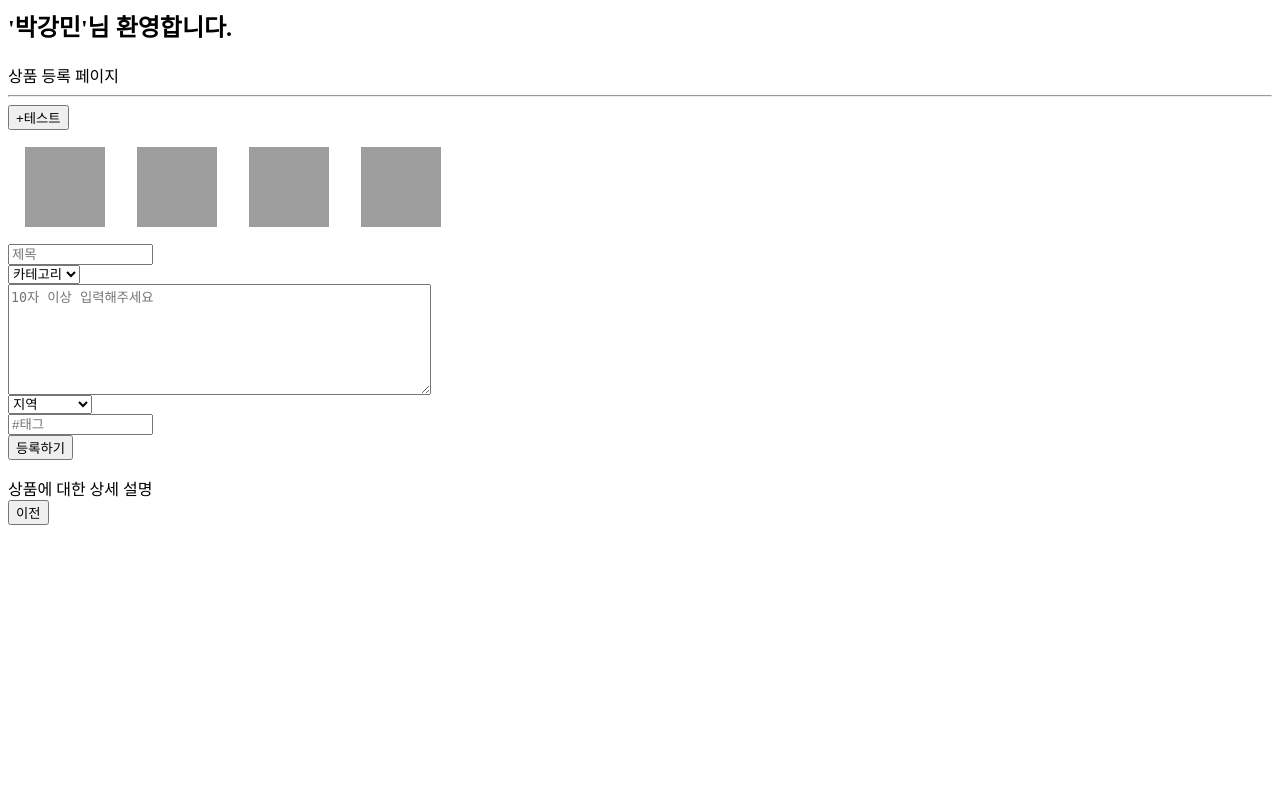
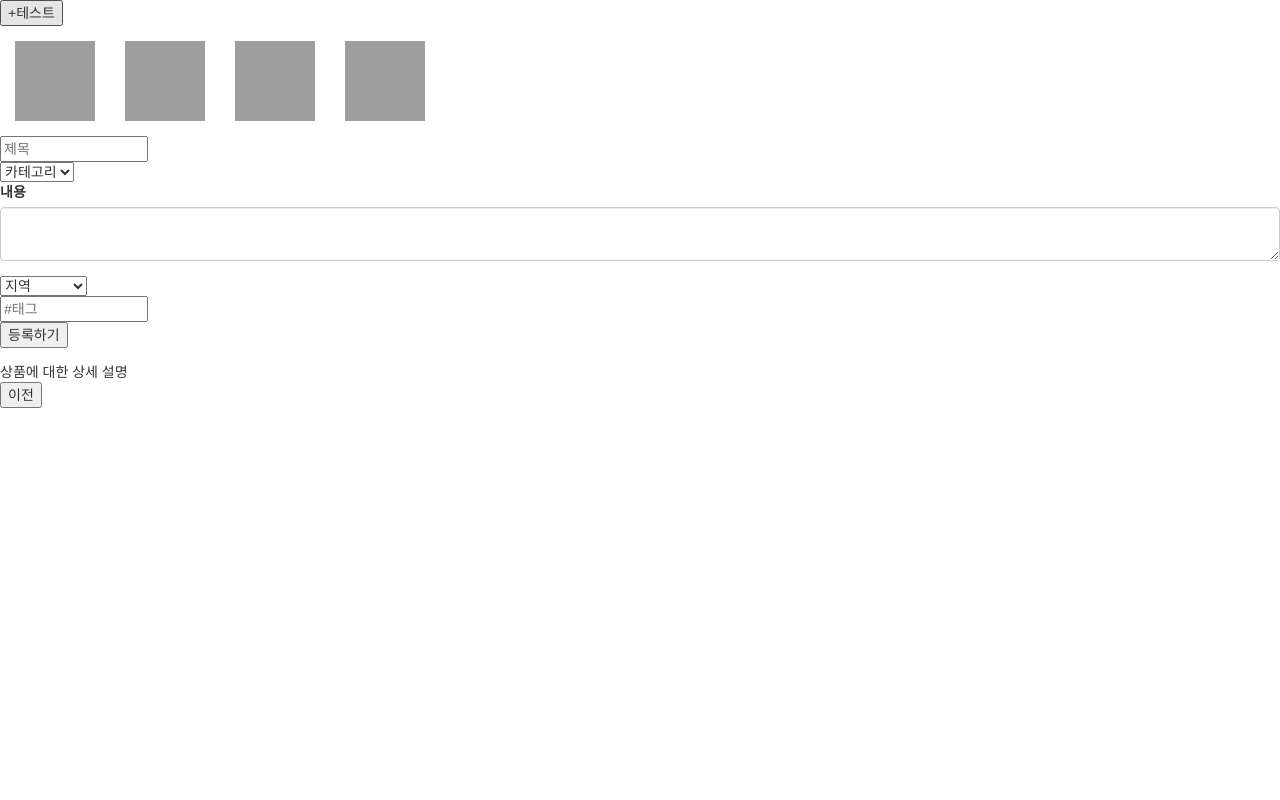
Before and after one commit to G-AnaBaDa/G_AnaBaDa, a Django app: page /upload/ in a window 1280 px wide. Run offline with Django 4.2, Linux system fonts and the light colour scheme; lists and menus that the app fills with data are empty; some libraries are stand-ins or nearby versions; grey boxes are pictures that could not be loaded.

Commit message:
FEAT : 상품등록 페이지 summernote 기능 추가

```diff
--- a/product/views.py
+++ b/product/views.py
@@ -19,11 +19,11 @@ class UploadProduct(APIView):
     def post(self, request):
         title = request.POST.get('title')
         category = request.POST.get('category')
-        content = request.POST.get('content')
+        summernote = request.POST.get('summernote')
         # writer = request.POST.get('writer')
         location = request.POST.get('location')
         hashtag = request.POST.get('hashtag')
-        Product.objects.create(title=title, category=category, content=content, location=location, hashtag=hashtag)
+        Product.objects.create(title=title, category=category, content=summernote, location=location, hashtag=hashtag)
         return render(request, 'main.html')
 
 # 상품 게시판
--- a/templates/product_upload.html
+++ b/templates/product_upload.html
@@ -2,11 +2,18 @@
 <html>
 <head>
     <title>상품 등록페이지</title>
-    <h2>'박강민'님 환영합니다.</h2>
-    상품 등록 페이지
-    <hr>
+    <link href="https://stackpath.bootstrapcdn.com/bootstrap/3.4.1/css/bootstrap.min.css" rel="stylesheet">
+    <script src="https://code.jquery.com/jquery-3.5.1.min.js"></script>
+    <script src="https://stackpath.bootstrapcdn.com/bootstrap/3.4.1/js/bootstrap.min.js"></script>
+    <link href="https://cdn.jsdelivr.net/npm/summernote@0.8.18/dist/summernote.min.css" rel="stylesheet">
+    <script src="https://cdn.jsdelivr.net/npm/summernote@0.8.18/dist/summernote.min.js"></script>
 </head>
 <body>
+<script>
+    function bnt() {
+        alert("제출이 완료되었습니다")
+    }
+</script>
 <form name="uploadForm" method="post" action="/upload/">
     {% csrf_token %}
     <button onclick="location.href=''">+테스트</button>
@@ -29,13 +36,25 @@
     </table>
     <input type="text" name="title" size="15" placeholder="제목"><br>
     <select name="category">
-        <option  selected>카테고리</option>
+        <option selected>카테고리</option>
         <option value="의류">의류</option>
         <option value="가전제품">가전제품</option>
         <option value="음식">음식</option>
         <option value="잡화">신발</option>
     </select> <br>
-    <textarea name='content' rows="7" cols="50" placeholder="10자 이상 입력해주세요"></textarea><br>
+    <div class="form-group">
+        <label>내용</label>
+        <textarea id=summernote name=summernote class="form-control">
+            {{ form.content.value|default_if_none:'' }}
+        </textarea>
+        <script>
+            $('#summernote').summernote({
+                placeholder: '내용을 입력하세요',
+                tabsize: 2,
+                height: 300
+            });
+        </script>
+    </div>
     <select name="location">
         <option value="0" selected>지역</option>
         <option value="서울특별시">서울특별시</option>
@@ -45,9 +64,10 @@
         <option value="경상도">경상도</option>
     </select><br>
     <input type="text" name='hashtag' size="15" placeholder="#태그"><br>
+    <button type="submit" onclick="bnt()">등록하기</button>
+</form>
 
-    <button type="submit">등록하기</button>
-</form>
+
 상품에 대한 상세 설명<br>
 <button onclick="location.href='/myPage/'">이전</button>
 </body>
```
Also changed, not shown: templates/product_detail.html (+7 -8 lines), db.sqlite3.
